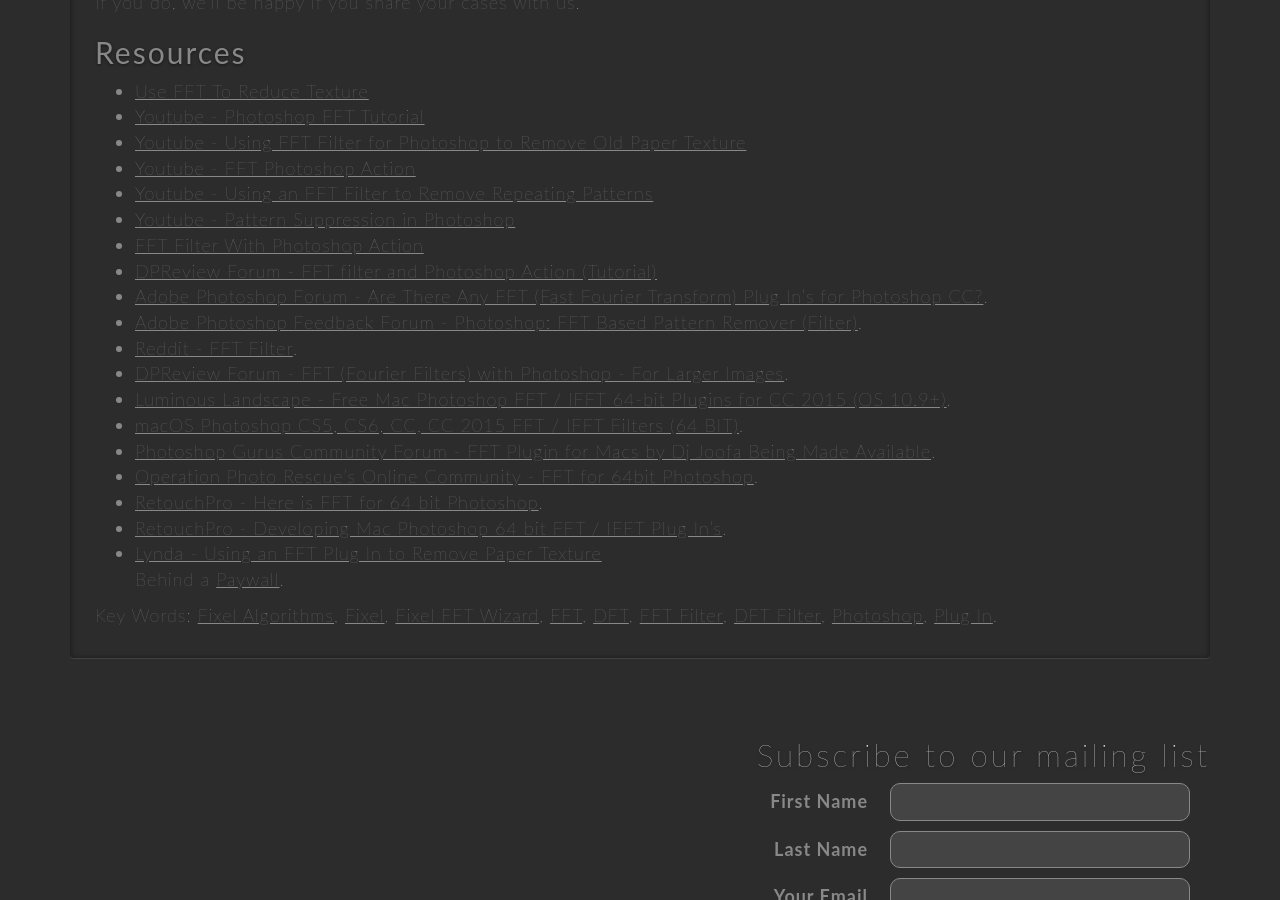
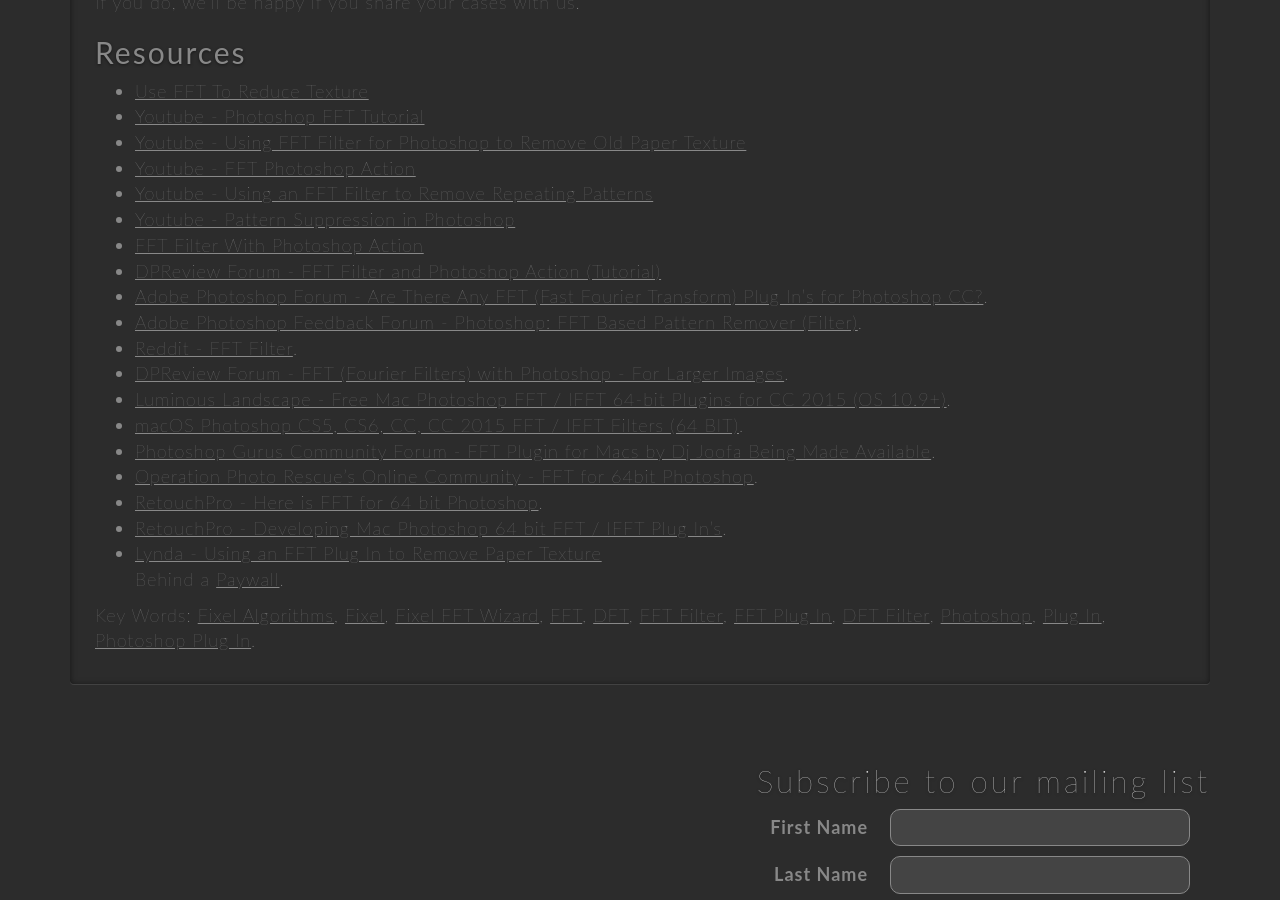
Before and after one commit to FixelAlgorithmsTeam/fixel, a Jekyll site: the page built from _posts/2018-07-21-fixel-fft-wizard-1-ps.md, in a window 1280 px wide and 900 px high, scrolled down 7371 px. Built offline with Jekyll 4.4.1, drawn with Linux system fonts in a browser that asks for light colours; nearby versions of some CDN libraries; comment, search, counter and statistics services are not loaded; some of the changed text lies outside the part shown.

```diff
--- a/_posts/2018-07-21-fixel-fft-wizard-1-ps.md
+++ b/_posts/2018-07-21-fixel-fft-wizard-1-ps.md
@@ -48,7 +48,7 @@
     Full tutorial, including installation, of FFT Plug In and use case.
  *  [FFT Filter With Photoshop Action](http://www.skeller.ch/ps/fft_action.php)
     Blog post about utilizing FFT for reduction of pattern noise.
- *  [DPReview Forum - FFT filter and Photoshop Action (Tutorial)](https://www.dpreview.com/forums/post/16172756)
+ *  [DPReview Forum - FFT Filter and Photoshop Action (Tutorial)](https://www.dpreview.com/forums/post/16172756)
     A tutorial posted on DPReview Retouching forum about utilizing FFT Plug In.
  *  [Lynda - Using an FFT plugin to remove paper texture](https://www.lynda.com/Photoshop-tutorials/Using-FFT-plugin-remove-paper-texture/373087/385421-4.html)
     Lynda tutorial about utilizing FFT. Behind a [Paywall](https://en.wikipedia.org/wiki/Paywall).
@@ -244,7 +244,7 @@
  *  [Youtube - Using an FFT Filter to Remove Repeating Patterns](https://www.youtube.com/watch?v=yyox358zIRw&t=232s)
  *  [Youtube - Pattern Suppression in Photoshop](https://www.youtube.com/watch?v=FDM4lEw65j0)
  *  [FFT Filter With Photoshop Action](http://www.skeller.ch/ps/fft_action.php)
- *  [DPReview Forum - FFT filter and Photoshop Action (Tutorial)](https://www.dpreview.com/forums/post/16172756)
+ *  [DPReview Forum - FFT Filter and Photoshop Action (Tutorial)](https://www.dpreview.com/forums/post/16172756)
  *  [Adobe Photoshop Forum - Are There Any FFT (Fast Fourier Transform) Plug In's for Photoshop CC?](https://forums.adobe.com/thread/2198154).
  *  [Adobe Photoshop Feedback Forum - Photoshop: FFT Based Pattern Remover (Filter)](https://feedback.photoshop.com/photoshop_family/topics/fft_based_pattern_remover_as_a_filter).
  *  [Reddit - FFT Filter](https://www.reddit.com/r/photoshop/comments/7npjwk/fftfilter/).
@@ -271,7 +271,7 @@
 [comment]: # (http://fotographee.com/luminosity-masks-gradient/ See shortcuts for operations on Masks)
 [comment]: # (https://www.youtube.com/watch?v=XGe_YC5dIwI Gamma in Luminosity Masks)
 
-Key Words: [Fixel Algorithms][99], [Fixel][99], [Fixel FFT Wizard][98], [FFT][98], [DFT][98], [FFT Filter][98], [DFT Filter][98], [Photoshop][99], [Plug In][99].
+Key Words: [Fixel Algorithms][99], [Fixel][99], [Fixel FFT Wizard][98], [FFT][98], [DFT][98], [FFT Filter][98], [FFT Plug In][98], [DFT Filter][98], [Photoshop][99], [Plug In][99], [Photoshop Plug In][99].
 
 
 <!-- This is commented out -->
```
